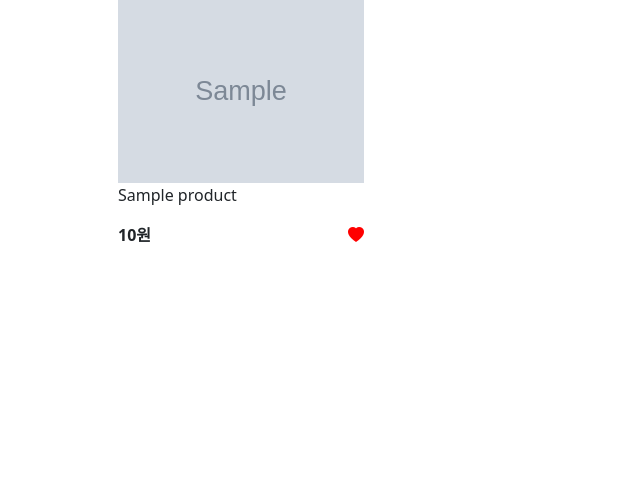
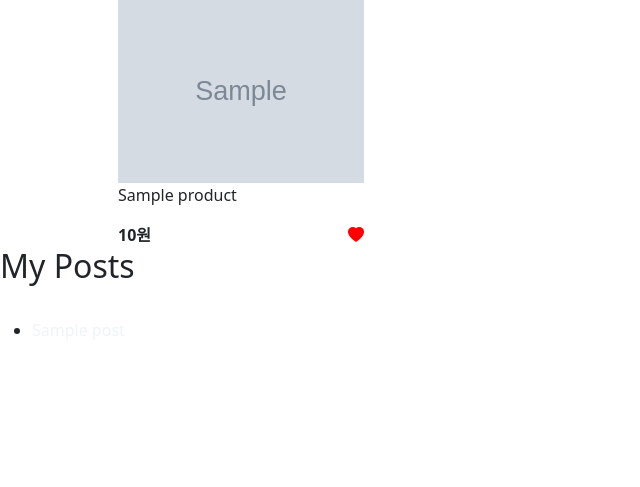
Before and after one commit to 2024-SoftwareProject/BE, a Django app: page /accounts/mypage/ in a window 1280 px wide. Shown: the part 393-880 px from the top of the page, without its empty margins (0-640 px from the left). Before the commit the page ends 635 px from the top, so only its background shows below. Run offline with Django 5.2, Linux system fonts and the light colour scheme; a user stored in the database is signed in; tables that the repository leaves empty hold one stand-in row (values such as "Sample post"); grey boxes marked "Sample" are stand-in pictures; some libraries are stand-ins or nearby versions.

Commit message:
mypage_자신이쓴글_확인

```diff
--- a/uPC_project/accounts_app/templates/accounts/mypage.html
+++ b/uPC_project/accounts_app/templates/accounts/mypage.html
@@ -63,6 +63,34 @@
 <p>Your wishlist is empty.</p>
 {% endif %}
 
+<h2>My Posts</h2>
+{% if user.is_authenticated %}
+  {% if user.post_set.all %}
+    <ul>
+      {% for post in user.post_set.all %}
+      <br>
+      {% if post.board_type == 'free_board' %}
+        <li><a href="{% url 'board_app:free_board_posting' pk=post.pk %}">{{ post.postname }}</a></li>
+
+      {% elif post.board_type == 'question_board' %}
+        <li><a href="{% url 'board_app:question_board_posting' pk=post.pk %}">{{ post.postname }}</a></li>
+
+      {% elif post.board_type == 'review_board' %}
+        <li><a href="{% url 'board_app:review_board_posting' pk=post.pk %}">{{ post.postname }}</a></li>
+
+      {% endif %}
+
+        <!-- 이하 추가적인 게시물 정보를 표시할 수 있습니다 -->
+      {% endfor %}
+    </ul>
+  {% else %}
+    <p>You haven't posted anything yet.</p>
+  {% endif %}
+{% else %}
+  <p>Please log in to view your posts.</p>
+{% endif %}
+
+
 <script>
   function add(Pd_IndexNumber) {
       $.ajax({
```
Also changed, not shown: uPC_project/board_app/views.py (line endings or trailing spaces).
